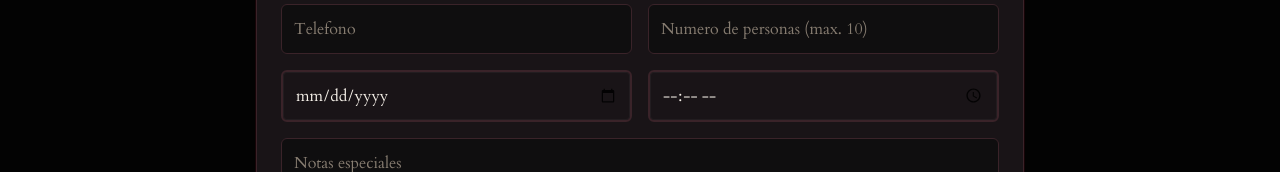
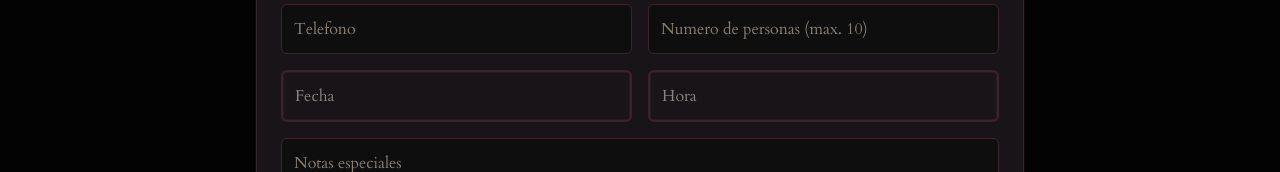
Before and after one commit to AbduInteriano/Cava-Website, a Next.js app in the folder web/: page / in a window 1280 px wide. Both pictures are taken after a click on the button "Reservar experiencia". Shown: the part 290-462 px from the top of the page. Built offline with nearby package versions, Linux system fonts and the light colour scheme; no server answers; the database is empty.

Commit message:
force redeploy

```diff
--- a/web/components/reservation-form.tsx
+++ b/web/components/reservation-form.tsx
@@ -35,6 +35,8 @@ export function ReservationBookingForm({
 }: ReservationBookingFormProps) {
   const [status, setStatus] = useState("");
   const [isSubmitting, setIsSubmitting] = useState(false);
+  const [dateInputType, setDateInputType] = useState<"text" | "date">("text");
+  const [timeInputType, setTimeInputType] = useState<"text" | "time">("text");
   const { register, handleSubmit, reset } = useForm<ReservationValues>();
 
   const gridGap = compact ? "gap-2 sm:gap-3" : "gap-3 sm:gap-4";
@@ -66,6 +68,8 @@ export function ReservationBookingForm({
       }
 
       reset();
+      setDateInputType("text");
+      setTimeInputType("text");
       if (onSuccess) {
         onSuccess();
       } else {
@@ -81,6 +85,8 @@ export function ReservationBookingForm({
   const inputClass = `rounded-md border border-[var(--border)] bg-[var(--background)]/80 ${inputPad} text-[var(--foreground)] placeholder:text-[var(--foreground-muted)]/70 outline-none transition focus:border-[var(--accent-gold)] focus:ring-1 focus:ring-[var(--accent-gold)]/35`;
 
   const dateTimeInputClass = `reservation-datetime-input rounded-md border-2 border-[var(--foreground-muted)]/45 bg-[var(--surface)] ${inputPad} min-h-[48px] w-full text-[var(--foreground)] outline-none shadow-[inset_0_0_0_1px_rgba(255,255,255,0.04)] transition [color-scheme:dark] focus:border-[var(--accent-gold)] focus:ring-2 focus:ring-[var(--accent-gold)]/30 sm:min-h-[52px]`;
+  const dateField = register("reservation_date", { required: true });
+  const timeField = register("reservation_time", { required: true });
 
   return (
     <form onSubmit={handleSubmit(onSubmit)} className={`space-y-4 ${className}`}>
@@ -98,15 +104,29 @@ export function ReservationBookingForm({
         />
         <input
           className={dateTimeInputClass}
-          type="date"
+          type={dateInputType}
+          placeholder="Fecha"
+          inputMode="none"
           aria-label="Fecha de la reserva"
-          {...register("reservation_date", { required: true })}
+          {...dateField}
+          onFocus={() => setDateInputType("date")}
+          onBlur={(event) => {
+            dateField.onBlur(event);
+            if (!event.currentTarget.value) setDateInputType("text");
+          }}
         />
         <input
           className={dateTimeInputClass}
-          type="time"
+          type={timeInputType}
+          placeholder="Hora"
+          inputMode="none"
           aria-label="Hora de la reserva"
-          {...register("reservation_time", { required: true })}
+          {...timeField}
+          onFocus={() => setTimeInputType("time")}
+          onBlur={(event) => {
+            timeField.onBlur(event);
+            if (!event.currentTarget.value) setTimeInputType("text");
+          }}
         />
       </div>
       <textarea
```
